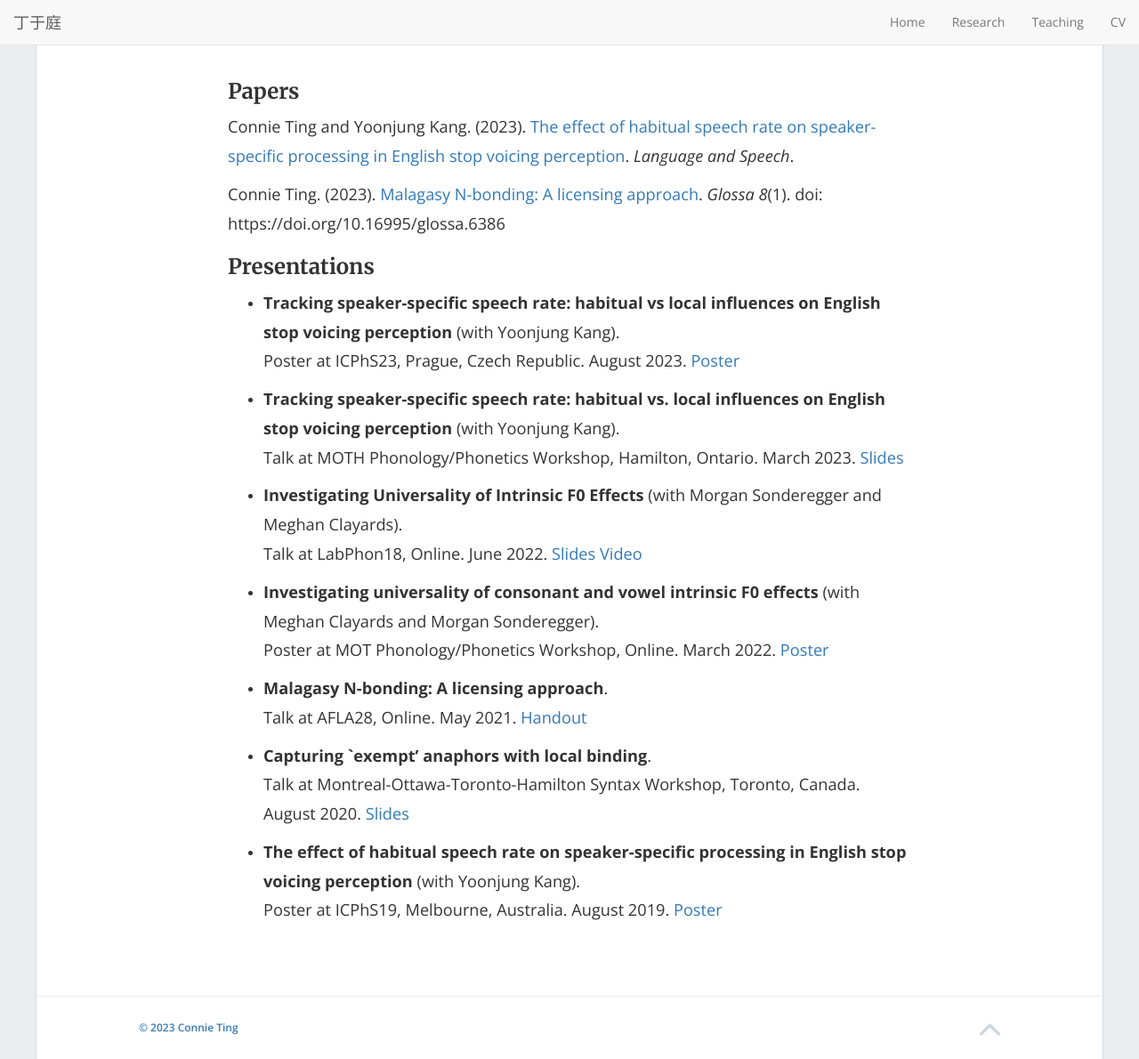
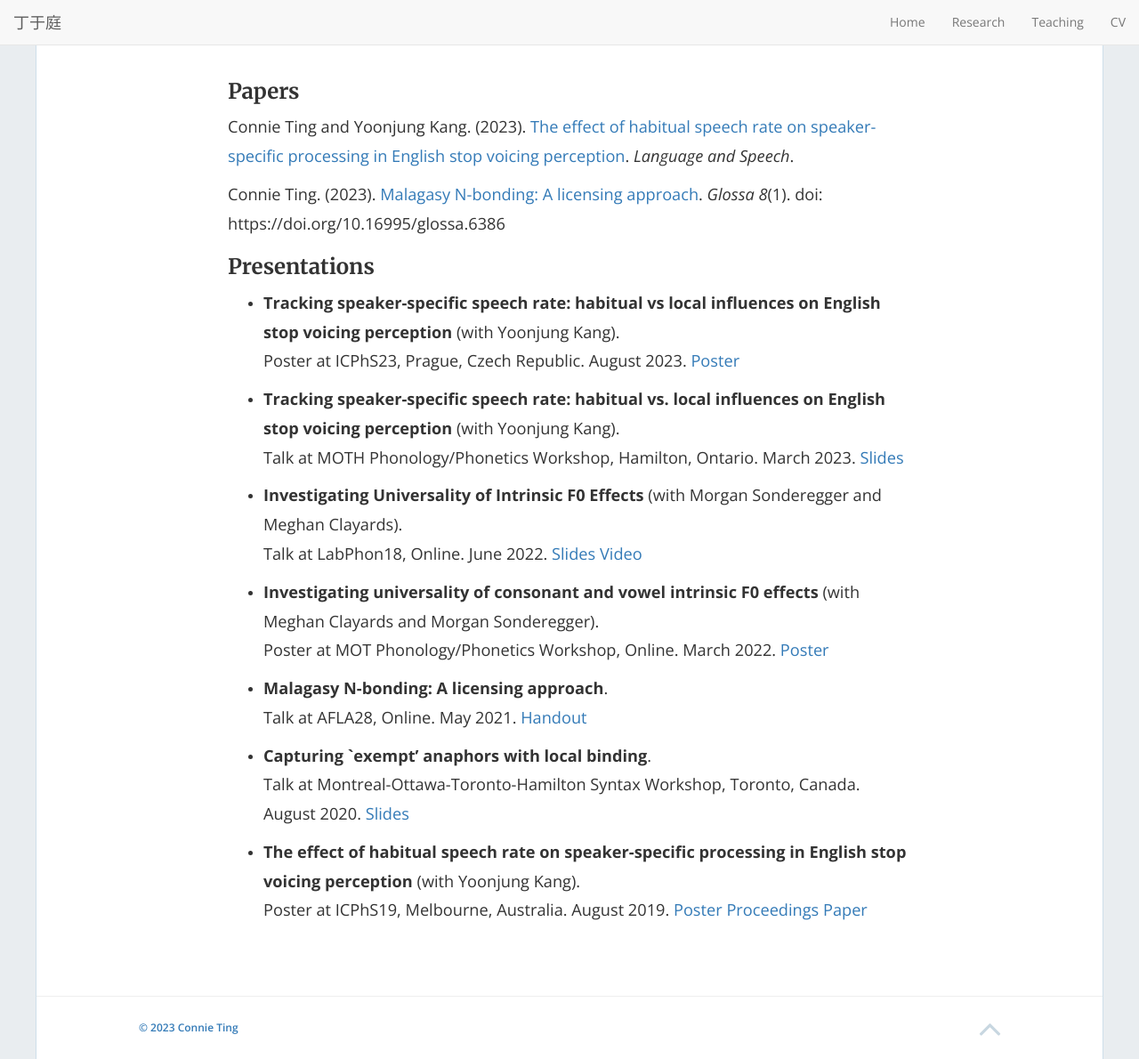
Before and after one commit to connieting/connieting.github.io, a Jekyll site: the page built from research.md, in a window 1280 px wide and 1190 px high. Shown: the whole window at 89% size. Built offline with Jekyll 4.4.1, drawn with Linux system fonts in a browser that asks for light colours; nearby versions of some CDN libraries.

Commit message:
Update research.md

```diff
--- a/research.md
+++ b/research.md
@@ -20,16 +20,16 @@
   Talk at MOTH Phonology/Phonetics Workshop, Hamilton, Ontario. March 2023. [Slides](/imgs/guava.jpeg)
 
 - **Investigating Universality of Intrinsic F0 Effects** (with Morgan Sonderegger and Meghan Clayards).\
-  Talk at LabPhon18, Online. June 2022. [Slides](/imgs/guava.jpeg) [Video](/imgs/guava.jpeg)
+  Talk at LabPhon18, Online. June 2022. [Slides](LabPhon_IF0.pdf) [Video](/imgs/guava.jpeg)
 
 - **Investigating universality of consonant and vowel intrinsic F0 effects** (with Meghan Clayards and Morgan Sonderegger).\
   Poster at MOT Phonology/Phonetics Workshop, Online. March 2022. [Poster](/imgs/guava.jpeg)
 
 - **Malagasy N-bonding: A licensing approach**.\
-  Talk at AFLA28, Online. May 2021.  [Handout](/imgs/guava.jpeg)
+  Talk at AFLA28, Online. May 2021.  [Handout](AFLA_handout.pdf)
 
 - **Capturing `exempt' anaphors with local binding**.\
-  Talk at Montreal-Ottawa-Toronto-Hamilton Syntax Workshop, Toronto, Canada. August 2020. [Slides](/imgs/guava.jpeg)
+  Talk at Montreal-Ottawa-Toronto-Hamilton Syntax Workshop, Toronto, Canada. August 2020. [Slides](MOTH2020_handout.pdf)
 
 - **The effect of habitual speech rate on speaker-specific processing in English stop voicing perception** (with Yoonjung Kang).\
-  Poster at ICPhS19, Melbourne, Australia. August 2019. [Poster](/imgs/guava.jpeg)
+  Poster at ICPhS19, Melbourne, Australia. August 2019. [Poster](ICPhS19_poster.pdf) [Proceedings Paper](ICPhS19_VOT.pdf)
```
